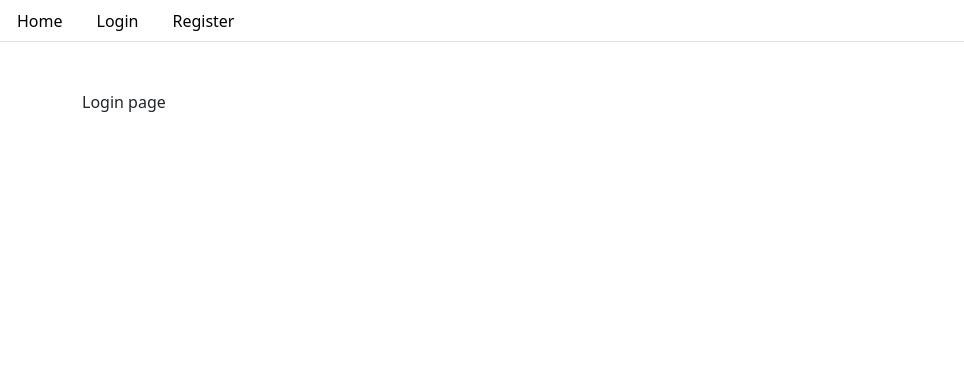
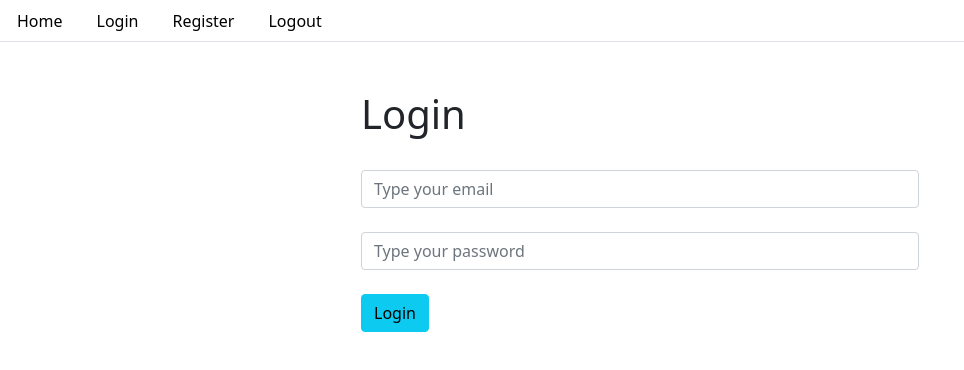
Before and after one commit to atakanreyhanioglu/developer-tips-frontend, a Next.js app: page /login in a window 1280 px wide. Shown: the top 370 px of the page, without its empty margins (0-964 px from the left). Built offline with nearby package versions, Linux system fonts and the light colour scheme; a small style sheet from the web is missing.

Commit message:
auth helpers added

```diff
--- a/components/Layout.js
+++ b/components/Layout.js
@@ -2,6 +2,7 @@ import {Fragment} from "react";
 import Link from "next/link";
 import Router from "next/router"
 import NProgress from 'nprogress'
+import {isAuth, logout} from "../helpers/auth.helper";
 
 Router.onRouteChangeStart = url => NProgress.start()
 Router.onRouteChangeComplete = url => NProgress.done()
@@ -46,6 +47,33 @@ const Layout = ({children}) => {
                     </a>
                 </Link>
             </li>
+
+            {
+                isAuth() && isAuth().role === 'admin' && (
+                <li className="nav-item ml-auto">
+                    <Link href={"/admin"}>
+                        <a className="nav-link text-black">
+                            Admin
+                        </a>
+                    </Link>
+                </li>
+            )}
+            {
+                isAuth() && isAuth().role === 'subscriber' && (
+                    <li className="nav-item ml-auto">
+                        <Link href={"/user"}>
+                            <a className="nav-link text-black">
+                                User
+                            </a>
+                        </Link>
+                    </li>
+                )}
+
+            <li className="nav-item">
+                <button onClick={logout} className="nav-link text-black">
+                   Logout
+                </button>
+            </li>
         </ul>
     )
     return (
--- /dev/null
+++ b/helpers/auth.helper.js
@@ -0,0 +1,57 @@
+import cookie from 'js-cookie'
+import Router from "next/router";
+
+export const setCookie = (key, value) => {
+    if(process.browser) {
+        cookie.set(key, value, {
+            expires: 1
+        })
+    }
+}
+
+export const removeCookie = (key) => {
+    if(process.browser) {
+        cookie.remove(key)
+    }
+}
+
+export const getCookie = (key) => {
+    if(process.browser) {
+       return cookie.get(key)
+    }
+}
+
+export const setLocalStorage = (key, value) => {
+    if(process.browser) {
+        localStorage.setItem(key, JSON.stringify(value))
+    }
+}
+
+export const removeLocalStorage = (key) => {
+    if(process.browser) {
+        localStorage.removeItem(key)
+    }
+}
+
+export const authenticate = (response, next) => {
+    setCookie('token', response.data.token)
+    setLocalStorage('user', response.data.user)
+    next()
+}
+
+export const isAuth = () => {
+    if(process.browser) {
+        const cookieChecked = getCookie('token')
+        if(cookieChecked) {
+            if(localStorage.getItem('user')) {
+                return JSON.parse(localStorage.getItem('user'))
+            }
+        }
+    }
+}
+
+export const logout = () => {
+    removeCookie('token')
+    removeLocalStorage('user')
+    Router.push('/login')
+}
--- a/package.json
+++ b/package.json
@@ -11,6 +11,7 @@
   "dependencies": {
     "@zeit/next-css": "^1.0.1",
     "axios": "^0.26.1",
+    "js-cookie": "^3.0.1",
     "jsonwebtoken": "^8.5.1",
     "next": "12.1.1",
     "nprogress": "^0.2.0",
--- /dev/null
+++ b/pages/admin/index.js
@@ -0,0 +1,3 @@
+const Admin = () => <h1>Admin Page</h1>
+
+export default Admin
--- a/pages/auth/activate/[id].js
+++ b/pages/auth/activate/[id].js
@@ -32,8 +32,8 @@ const ActivateAccount = ({router}) => {
             const response = await axios.post(`${API}/register/activate`, {token})
             console.log('account activate response', response)
             setState({...state,name: '', token: '', buttonText: 'Activated', success: response.data.message})
+            router.push('/login')
         }catch (e) {
-            console.log(e.response.data.error)
             setState({...state,name: '', token: '',disableButton: true , buttonText: 'Activate Account', error: e.response.data.error})
         }
     }
@@ -48,6 +48,7 @@ const ActivateAccount = ({router}) => {
                 {success && showSuccessMessage(success)}
                 {error && showErrorMessage(error)}
                 <button className="btn btn-primary" type={"button"} onClick={clickSubmit} disabled={disableButton ? disableButton : false}>{buttonText}</button>
+
             </div>
         </div>
     </Layout>
--- a/pages/login.js
+++ b/pages/login.js
@@ -1,5 +1,69 @@
+import {useState, useEffect} from "react";
 import Layout from "../components/Layout";
+import Link from 'next/link'
+import Router from 'next/router'
+import axios from "axios";
+import {showSuccessMessage, showErrorMessage} from "../helpers/alerts";
+import {API} from "../config"
+import {authenticate, isAuth} from "../helpers/auth.helper";
 
-const Login = () => <Layout>Login page</Layout>
+const Login = () => {
+    const [state, setState] = useState({
+        email: '',
+        password: '',
+        error: '',
+        success: '',
+        buttonText: 'Login'
+    })
 
+
+    const {email, password, error, success, buttonText} = state
+
+    const handleChange = (handlerName) => (e) => {
+        setState({...state, [handlerName]: e.target.value, error: '', success: '', buttonText: 'Login'})
+    }
+
+    const handleSubmit = async (e) => {
+        try {
+            e.preventDefault()
+            setState({...state, buttonText: 'Logging in'})
+            const response = await axios.post(`${API}/login`, {
+                email, password
+            })
+            authenticate(response, () => {
+                isAuth() && (isAuth().role === 'admin' ? Router.push('/admin') : Router.push('/user'))
+            })
+        } catch (e) {
+            setState({...state, buttonText: 'Register', error: `${e.response.data.error}`})
+            console.log(e)
+        }
+
+    }
+
+
+    const loginForm = () => (
+        <form onSubmit={handleSubmit}>
+            <div className="form-group mb-4">
+                <input value={email} onChange={handleChange('email')} type="email" className="form-control" placeholder={"Type your email"}/>
+            </div>
+            <div className="form-group mb-4">
+                <input value={password} onChange={handleChange('password')} type="password" className="form-control" placeholder={"Type your password"}/>
+            </div>
+            <div className="form-group">
+                <button type="submit" className="btn btn-info">{buttonText}</button>
+            </div>
+        </form>
+    )
+    return (
+        <Layout>
+            <div className={"col-md-6 offset-md-3"}>
+                <h1>Login</h1>
+                <br/>
+                {success && showSuccessMessage(success)}
+                {error && showErrorMessage(error)}
+                {loginForm()}
+            </div>
+        </Layout>
+    )
+}
 export default Login
--- a/pages/register.js
+++ b/pages/register.js
@@ -1,9 +1,8 @@
-import {useState} from "react";
+import {useState, useEffect} from "react";
 import Layout from "../components/Layout";
 import axios from "axios";
 import {showSuccessMessage, showErrorMessage} from "../helpers/alerts";
 import {API} from "../config"
-
 const Register = () => {
     const [state, setState] = useState({
         name: '',
--- /dev/null
+++ b/pages/user/index.js
@@ -0,0 +1,3 @@
+const User = () => <h1>User Page</h1>
+
+export default User
```
Also changed, not shown: 1 other file (tests, documents, lock files or other folders).
